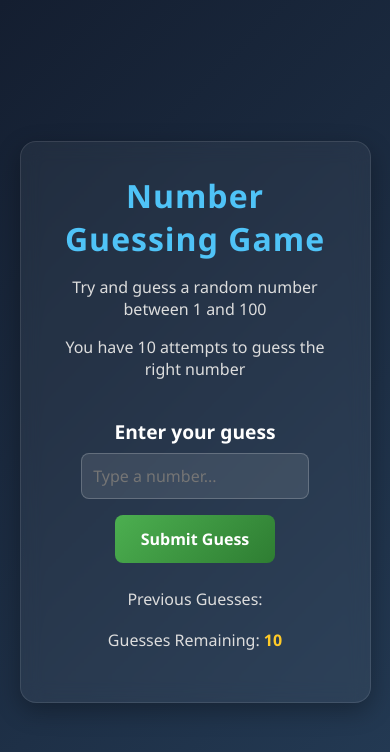
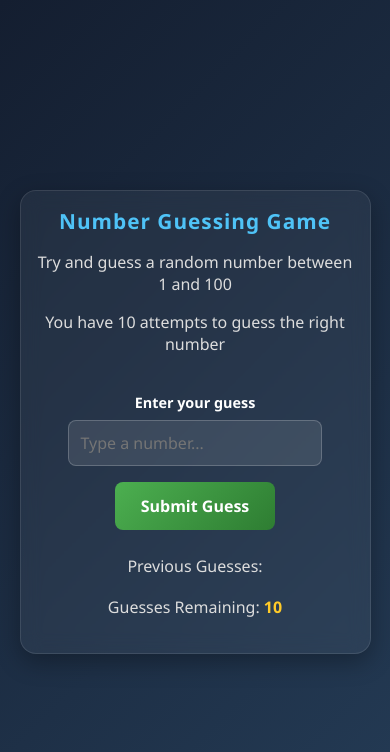
Before and after one commit to AhadAhmed56/clock, a plain HTML site: page JS Project/index.html in a window 390 px wide. Drawn offline with Linux system fonts and the light colour scheme.

Commit message:
responsive

```diff
--- a/JS Project/index.html
+++ b/JS Project/index.html
@@ -130,6 +130,45 @@
       background: linear-gradient(135deg, #1976d2, #0d47a1);
       transform: scale(1.05);
     }
+
+
+      @media (max-width: 600px) {
+      #wrapper {
+        padding: 1.5rem;
+      }
+
+      #wrapper h1 {
+        font-size: 1.5rem;
+      }
+
+      form label {
+        font-size: 1rem;
+      }
+
+      .guessField {
+        font-size: 0.95rem;
+      }
+
+      .guessSubmit,
+      .button button {
+        font-size: 0.9rem;
+        padding: 0.6rem 1.2rem;
+      }
+    }
+
+    @media (max-width: 400px) {
+      #wrapper {
+        padding: 1rem;
+      }
+
+      #wrapper h1 {
+        font-size: 1.3rem;
+      }
+
+      form label {
+        font-size: 0.9rem;
+      }
+    }
   </style>
 </head>
 <body>
```
